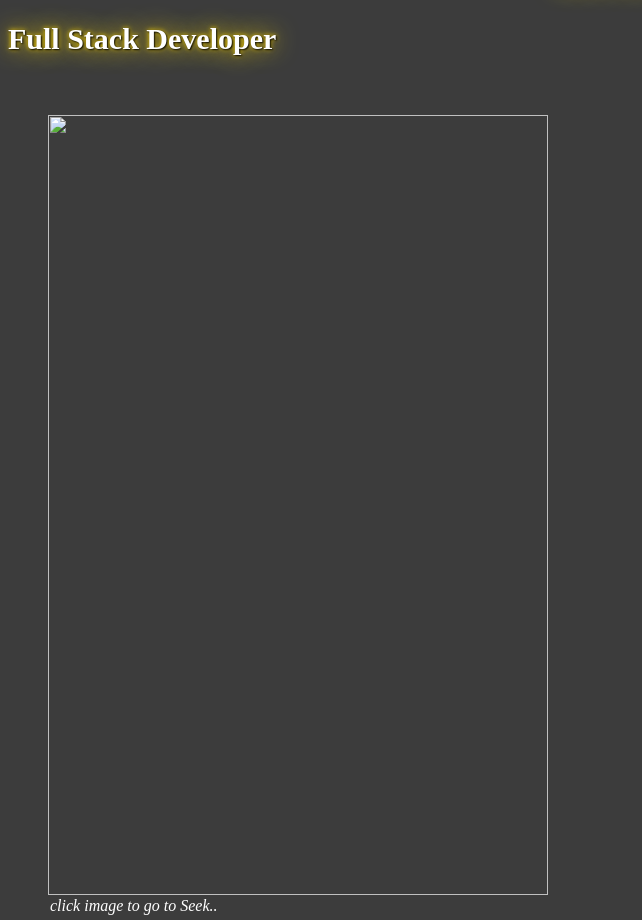
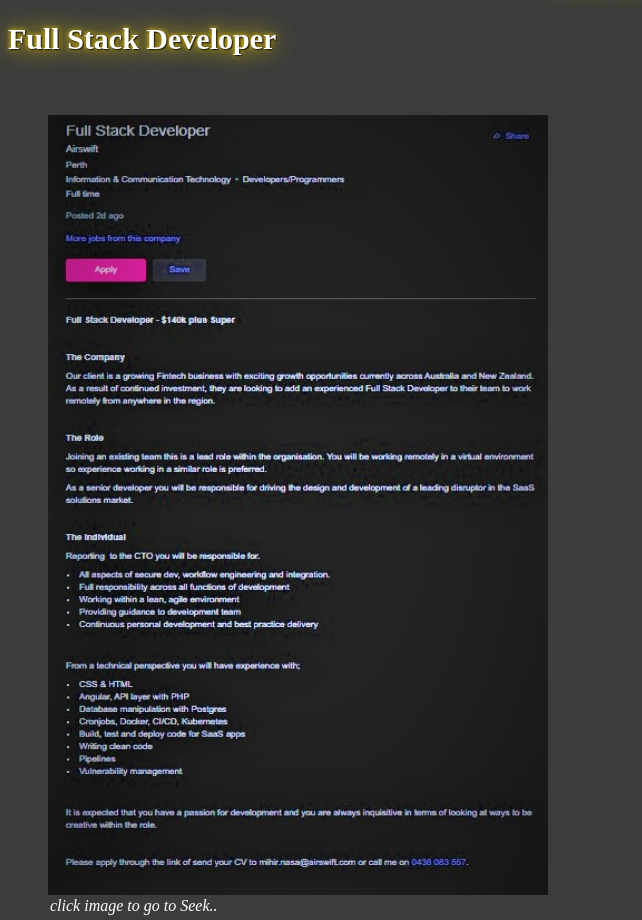
Before and after one commit to StrangeArc10/Strangebox, a plain HTML site: page index.html in a window 1280 px wide. Shown: the part 1517-2437 px from the top of the page, without its empty margins (0-642 px from the left). Drawn offline with Linux system fonts and the light colour scheme.

Commit message:
Update index.html

```diff
--- a/index.html
+++ b/index.html
@@ -101,7 +101,7 @@ My uncle is also a techy and a gamer guy. He was really the first one to introdu
     <h2>Full Stack Developer</h2><br>
     <figure>
       <a href="https://www.seek.com.au/job/56277267?type=standard#sol=e86e9d0815965d8fc107cee57392768e324b2d99">
-         <img src="" width=500" height="780">
+         <img src="https://github.com/StrangeArc10/Strangebox/blob/main/fstack.jpg" width=500" height="780">
       </a><br> <figcaption >click image to go to Seek..</figcaption>
     </figure>
     <p> A Full Stack Developer would require a vast knowledge of programming languages because it requires expertise in both front end, which uses CSS, JavaScript and HTML,and back end development, which uses programming languages such as Python and PHP. Front end development produces the entire graphics, text, colours, navigation,  and overall design of a website, application or software enhancing the user's experience and making it appealing and flawless in the eyes of the user. On the other hand , back end  development works with the server-side of the application and uses  codes that will allow communication between the database and the application (University of Toronto n.d.).   Becoming a full stack developer would be challenging because of the various tasks and different programming languages that will be used, not to mention identifying errors and bugs, and fulfilling project requirements.
```
